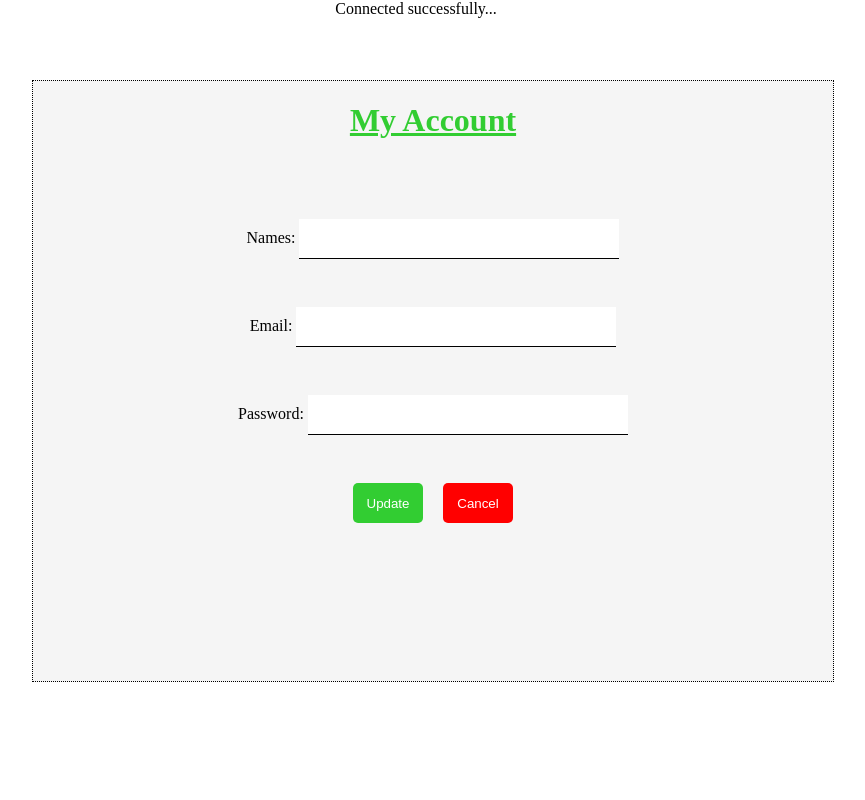
After one commit to Procech20/stock-management-system, a PHP site: page /accounts.php in a window 1280 px wide. The commit adds this page. Shown: the whole page, without its empty margins (224-1089 px from the left). Run offline with PHP 8.4, Linux system fonts and the light colour scheme.

Commit message:
Added update

```diff
--- /dev/null
+++ b/accounts.php
@@ -0,0 +1,140 @@
+<?php
+
+        require_once('./config/db_config.php');
+
+        // if (isset($_GET['id'])) {
+
+        //         $id = mysqli_real_escape_string($conn, $_GET['id']);
+
+        //         $sql = "SELECT * FROM accounts WHERE id = $id";
+
+        //         $result = mysqli_query($conn, $sql);
+
+        //         if($result) {
+        //                 echo 'Data fetched successfully...';
+        //                 $account = mysqli_fetch_assoc($result);
+        //         }else {
+        //                 echo 'Data fetch failed' . mysqli_error($conn);
+        //         }
+
+        // }
+
+        if (isset($_POST['update'])) {
+
+                        $id = mysqli_real_escape_string($conn, $_GET['id']);
+
+                        //escape sql chars
+			$name = mysqli_real_escape_string($conn, $_POST['name']);
+			$email = mysqli_real_escape_string($conn, $_POST['email']);
+			$password = mysqli_real_escape_string($conn, $_POST['password']);
+
+			// Writing query to fetch all users ( Update --> C-R-U-D )
+
+			$sql = "UPDATE accounts SET Names = $name, Email = $email, Password = $password WHERE id = $id";
+
+			// Save data to db and check
+			if (mysqli_query($conn, $sql)) {
+				// On success
+				header('Location: users.php');
+			} else {
+				echo 'Error while updating user '. mysqli_error($conn);
+			}
+
+        }
+
+?>
+<!DOCTYPE html>
+<html lang="en">
+<head>
+        <meta charset="UTF-8">
+        <meta http-equiv="X-UA-Compatible" content="IE=edge">
+        <meta name="viewport" content="width=device-width, initial-scale=1.0">
+        <title>Accounts</title>
+        <style>
+                body {
+                        margin: 0px;
+                        padding: 0px;
+                        text-align: center;
+                }
+                .container {
+                        position: absolute;
+                        top: 10%;
+                        left: 20%;
+                        width: 800px;
+                        height: 600px;
+                        background: whitesmoke;
+                }
+                h1 {
+                        color: limegreen;
+                }
+                form > div {
+                        margin: 3rem 0;
+                }
+                form > div:first-of-type {
+                        margin-top: 5rem ;
+                }
+                .update {
+                        outline: none;
+                        border: none;
+                        width: 70px;
+                        height: 40px;
+                        color: white;
+                        border-radius: 5px;
+                        background: limegreen;
+                }
+                .cancel {
+                        outline: none;
+                        border: none;
+                        width: 70px;
+                        height: 40px;
+                        color: white;
+                        border-radius: 5px;
+                        margin-left: 20px;
+                        background: red;
+                }
+
+                input {
+                        border: none;
+                        height: 40px;
+                        width: 320px;
+                        border-bottom: 1px solid black;
+                        color: green;
+                        outline: none;
+                        cursor: pointer;
+                }
+                form {
+                        position: absolute;
+                        top: 10%;
+                        left: 20%;
+                        width: 800px;
+                        height: 600px;
+                        background: whitesmoke;
+                        border: 0.3px dotted black;
+                }
+        </style>
+</head>
+<body>
+        <!-- <div class="container"> -->
+                <form action="accounts.php" method="POST">
+                        <h1><u>My Account</u></h1>
+                        <div>
+                        <label for="names">Names:</label>
+                        <input type="text" name="name" id="names">
+                        <div class="errors"></div>
+                        </div>
+                        <div>
+                        <label for="email">Email:</label>
+                        <input type="text" name="email" id="email">
+                        <div class="errors"></div>
+                        </div>
+                        <div>
+                        <label for="password">Password:</label>
+                        <input type="password" name="password" id="password">
+                        <div class="errors"></div>
+                        </div>
+                        <center><input type="submit" value="Update" name="update" class="update"><input type="submit" class="cancel" value="Cancel"></center>
+
+                </form>
+        <!-- </div> -->
+</body>
+</html>
--- a/database/config.php
+++ b/config/db_config.php
@@ -1,11 +1,12 @@
 <?php
 	$host = 'localhost';
-	$username = 'root';
-	$db = 'stock_management';
+	$user = 'root';
+	$password = '';
+	$db = 'mini_project';
 
-	$connect = mysqli_connect($host, $username, '', $db);
+	$conn = mysqli_connect($host, $user, $password, $db);
 
-	if(!$connect)
+	if(!$conn)
 	{
 		die("Connection failed: " . mysqli_connect_error());
 	}else{
--- a/login.php
+++ b/login.php
@@ -1,6 +1,6 @@
 <?php
 
-	include_once('./database/config.php');
+	include_once("./config/db_config.php");
 
 	if (isset($_POST['login'])) {
 
@@ -12,7 +12,6 @@
 
 		if (mysqli_num_rows($result) == 1) {
 			$userId=mysqli_fetch_array(mysqli_query($connect, "$query"))['id'];
-			session_save_path('/var/tmp');
 			session_start();
 			$_SESSION['userId'] = $userId;
 			header('Location: ./index.php');
--- a/tables/products.php
+++ b/tables/products.php
@@ -1,5 +1,5 @@
 <?php
-	include_once("../database/config.php");
+	include_once("../config/db_config.php");
 	$sql = 'create table products(id int auto_increment key, name varchar(150) not null, price int not null, description varchar(250));';
 	$result = $conn->query($sql);
 	if($result === TRUE){
--- a/tables/report.php
+++ b/tables/report.php
@@ -1,5 +1,5 @@
 <?php
-	include_once("../database/config.php");
+	include_once("../config/db_config.php");
 	$sql = 'create table report(id int auto_increment key);';
 	$result = $conn->query($sql);
 	if($result === TRUE){
--- a/tables/stock.php
+++ b/tables/stock.php
@@ -1,5 +1,5 @@
 <?php
-	include_once("../database/config.php");
+	include_once("../config/db_config.php");
 	$sql = 'create table stock(id int auto_increment key, product int not null, type varchar(150) not null, quantity int not null);';
 	$result = $conn->query($sql);
 	if($result === TRUE){
--- a/tables/users.php
+++ b/tables/users.php
@@ -1,6 +1,6 @@
 <?php
-	include_once("../database/config.php");
-	$sql = 'create table users(id int auto_increment key, firstname varchar(150) not null, lastname varchar(150) not null,  email varchar(150) not null, password varchar(150) not null;';
+	include_once("../config/db_config.php");
+	$sql = 'create table users(id INT(6) UNSIGNED AUTO_INCREMENT PRIMARY KEY, firstname varchar(150) not null, lastname varchar(150) not null,  email varchar(150) not null, password varchar(150) not null;';
 	$result = $conn->query($sql);
 	if($result === TRUE){
 		echo "Table users created successfully";
--- a/templates/nav.php
+++ b/templates/nav.php
@@ -2,7 +2,7 @@
 session_start();
 if(!isset($_SESSION['userId'])){
 
-		header('Location: ./login.php');
+		// header('Location: ./login.php');
 	}
 
 ?>
```
Also changed, not shown: delete.php (added, +95 -0 lines), signup.php (+90 -17 lines), users.php (+33 -14 lines), config/create.php (renamed from database/create.php).
